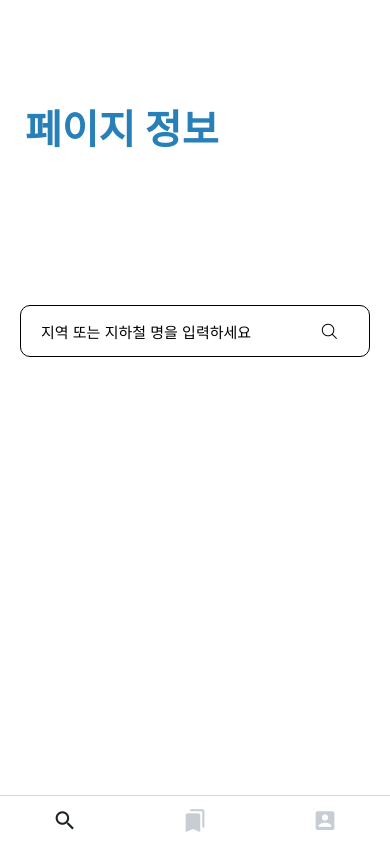
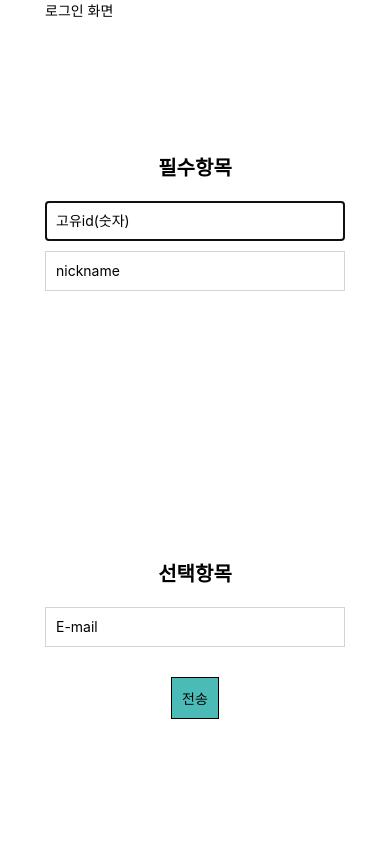
Before and after one commit to lws1832/Project, a React Native app in the folder front/: screen / in a window 390 px wide. Built offline with nearby package versions, Linux system fonts and the light colour scheme.

Commit message:
백에서 프론트로 값 넘김 확인

```diff
--- a/front/App.jsx
+++ b/front/App.jsx
@@ -14,5 +14,5 @@ export default function App(){
     }, 3000);
   }, [])
 
-  return isLoading ? <Loading /> : <NaviMenu />;
+  return isLoading ? <Loading /> : <Login />;
 }
--- a/front/components/Login.jsx
+++ b/front/components/Login.jsx
@@ -1,8 +1,49 @@
-import React from 'react';
-import { StyleSheet, View, Text, StatusBar } from 'react-native'
+import React, { useState } from 'react';
+import { StyleSheet, View, Text, StatusBar, TextInput, TouchableOpacity, Alert } from 'react-native'
 import { MaterialCommunityIcons } from '@expo/vector-icons';
 
 export default function Login() {
+    const [id, setId] = useState('');
+    const [nickname, setNickname] = useState('');
+    const [userEmail, setUserEmail] = useState('');
+
+    const userSubmit = async (a, b, c) => {
+        if (id == ''){
+            Alert.alert('id 입력은 필수 사항입니다.');
+        } else if (nickname == ''){
+            Alert.alert('넥네임 입력은 필수 사항입니다.');
+        } else{
+            try{
+                console.log('111까지 옴');
+                let data = {
+                    id:a,
+                    nickname:b,
+                    user_email:c,
+                }
+                let url = `http://192.168.0.9:3000/user/create`;
+
+                try{
+                    console.log('222까지 옴');
+                    await fetch (url,{
+                        method:'POST',
+                        body:JSON.stringify(data),
+                        headers:{
+                            'Content-Type': 'application/json',
+                        },
+                    });
+                    console.log('333까지 옴');
+                    setId('');
+                    setNickname('');
+                    setUserEmail('');
+                } catch (e){
+                    console.log(e);
+                }
+            } catch (e){
+                console.log(e);
+            }
+        }
+    }
+
     return (
         <View style={styles.container}>
 
@@ -10,8 +51,46 @@ export default function Login() {
             <StatusBar barStyle={'default'} />
             <View style={styles.content}>
                 <Text>로그인 화면</Text>
+                <View style={styles.halfContainer}>
+                    <Text style={styles.title}>필수항목</Text>
+                    <TextInput
+                        autoFocus
+                        placeholder="고유id(숫자)"
+                        type="text"
+                        name="id"
+                        value={id}
+                        onChangeText={text => setId(text)}
+                        style={styles.textBox}
+                    />
+                    <TextInput
+                        placeholder="nickname"
+                        type="text"
+                        name="nickname"
+                        value={nickname}
+                        onChangeText={text => setNickname(text)}
+                        style={styles.textBox}
+                    />
+                </View>
+                <View style={styles.halfContainer}>
+                <Text style={styles.title}>선택항목</Text>
+                    <TextInput
+                        placeholder="E-mail"
+                        type="text"
+                        name="user_email"
+                        value={userEmail}
+                        onChangeText={text => setUserEmail(text)}
+                        style={styles.textBox}
+                    />
+                    <TouchableOpacity
+                        onPress={
+                            () => userSubmit(id, nickname, userEmail)
+                        }
+                        style={styles.submitBtn}
+                    >
+                        <Text>전송</Text>
+                    </TouchableOpacity>
+                </View>
             </View>
-
         </View>
     );
 }
@@ -20,11 +99,38 @@ const styles = StyleSheet.create({
     /* area */
     container: {
         flex: 1,
+        justifyContent:"center",
+        alignItems:"center",
         backgroundColor: "#fff",
     },
-    content: {
-
+    halfContainer:{
+        flex:1,
+        justifyContent:"center",
+        alignItems:"center",
     },
+    content:{
+        flex:1,
+    },
+    title:{
+        marginBottom:20,
+        fontSize:20,
+        fontWeight:"bold",
+    },
+    textBox:{
+        marginBottom:10,
+        padding:10,
+        width:300,
+        height:40,
+        borderWidth:1,
+        borderColor:"lightgray",
+    },
+    submitBtn:{
+        marginTop:20,
+        padding:10,
+        borderWidth:1,
+        borderColor:"#000",
+        backgroundColor:"rgba(39, 174, 170, 0.83)",
+    }
 
     /* content */
 
```
